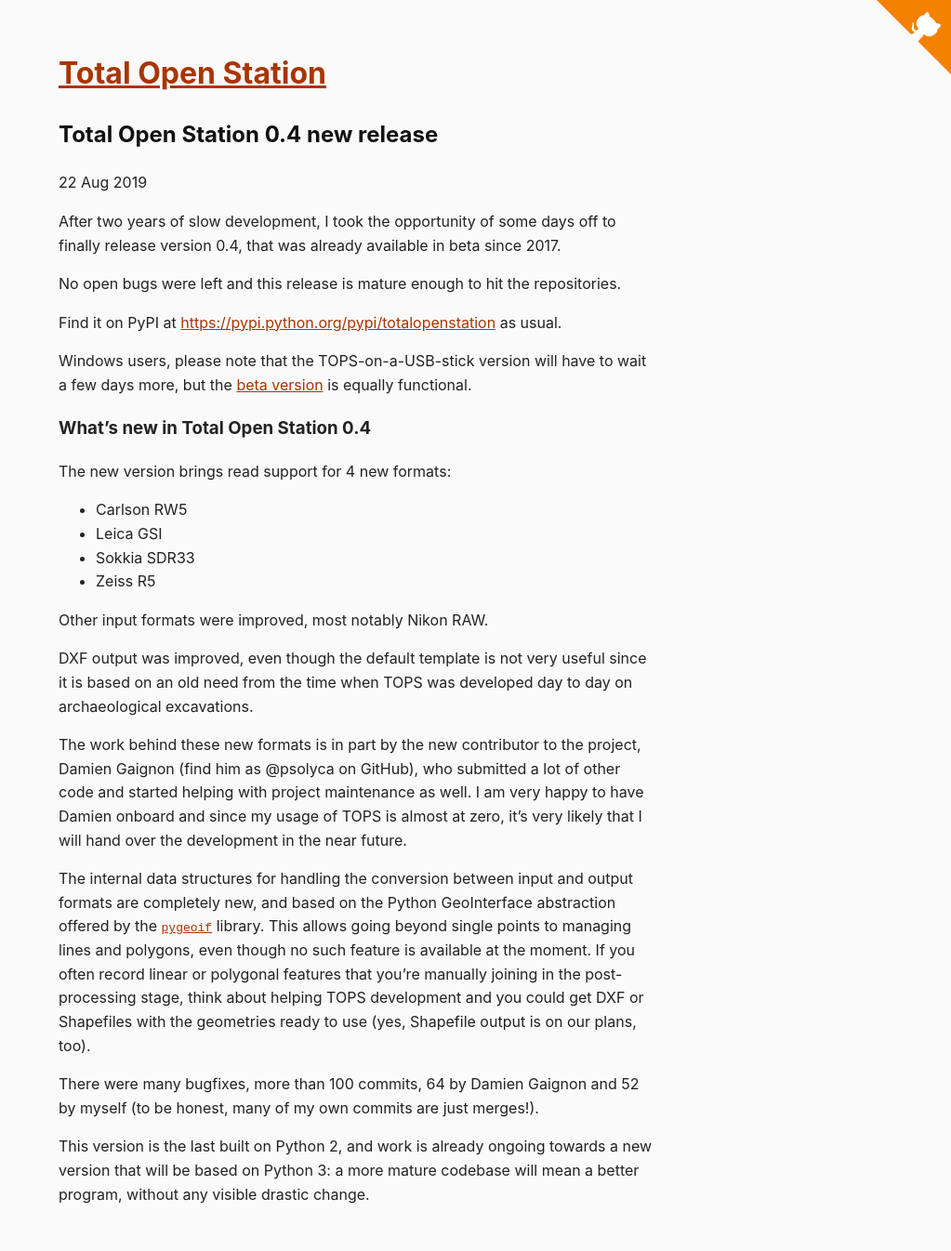
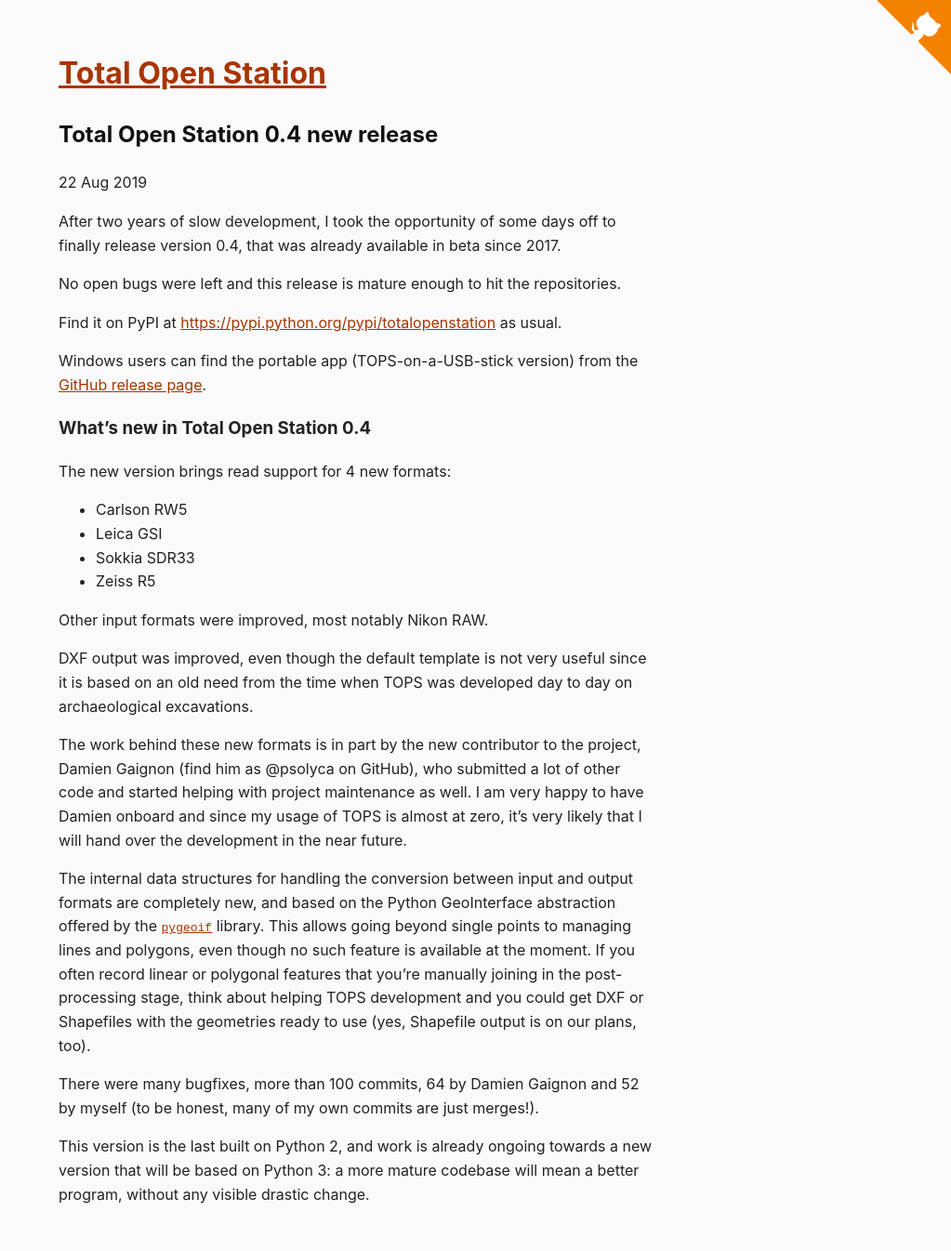
Before and after one commit to totalopenstation/totalopenstation, a Jekyll site: the page built from _posts/2019-08-22-totalopenstation-0-4.md, in a window 1280 px wide. Shown: the whole page at 93% size, without its empty margins (257-1280 px from the left). Built offline with Jekyll 4.4.1, drawn with Linux system fonts in a browser that asks for light colours.

Commit message:
Link to 0.4 portable app for Windows

```diff
--- a/_posts/2019-08-22-totalopenstation-0-4.md
+++ b/_posts/2019-08-22-totalopenstation-0-4.md
@@ -11,8 +11,8 @@
 
 Find it on PyPI at <https://pypi.python.org/pypi/totalopenstation> as usual.
 
-Windows users, please note that the TOPS-on-a-USB-stick version will have to
-wait a few days more, but the [beta version](https://tops.iosa.it/2016/06/22/portable-tops-beta.html) is equally functional.
+Windows users can find the portable app (TOPS-on-a-USB-stick version) from the
+[GitHub release page](https://github.com/steko/totalopenstation/releases/tag/v0.4.0).
 
 ### What's new in Total Open Station 0.4
 
```
